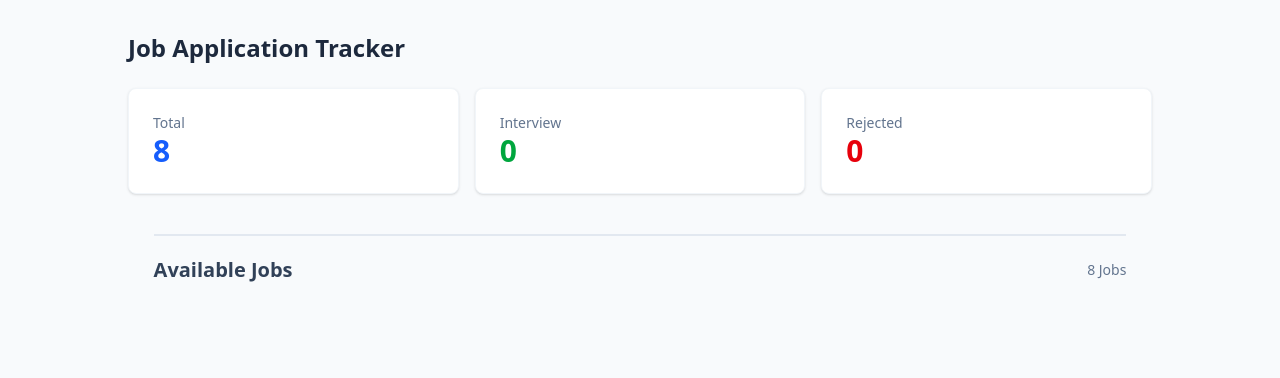
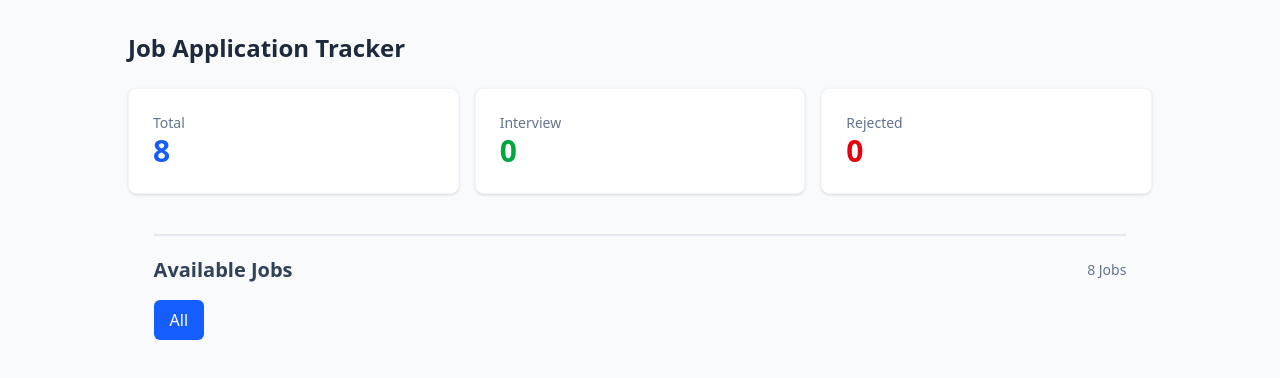
Before and after one commit to moniraofficial/Assignment-4-job-tracker, a plain HTML site: page index.html in a window 1280 px wide. Drawn offline with nearby package versions, Linux system fonts and the light colour scheme.

Commit message:
added button

```diff
--- a/index.html
+++ b/index.html
@@ -35,6 +35,10 @@
     <span id="tab-count" class="text-slate-500 text-sm">8 Jobs</span>
     </div>
 
+    <div class="flex gap-2 mb-6">
+    <button onclick="switchTab('all')" id="tab-all" class="px-4 py-2 bg-blue-600 text-white rounded-md">All</button>
+    </div>
+
 </main>
 
     <script src="./script.js"></script>
```
